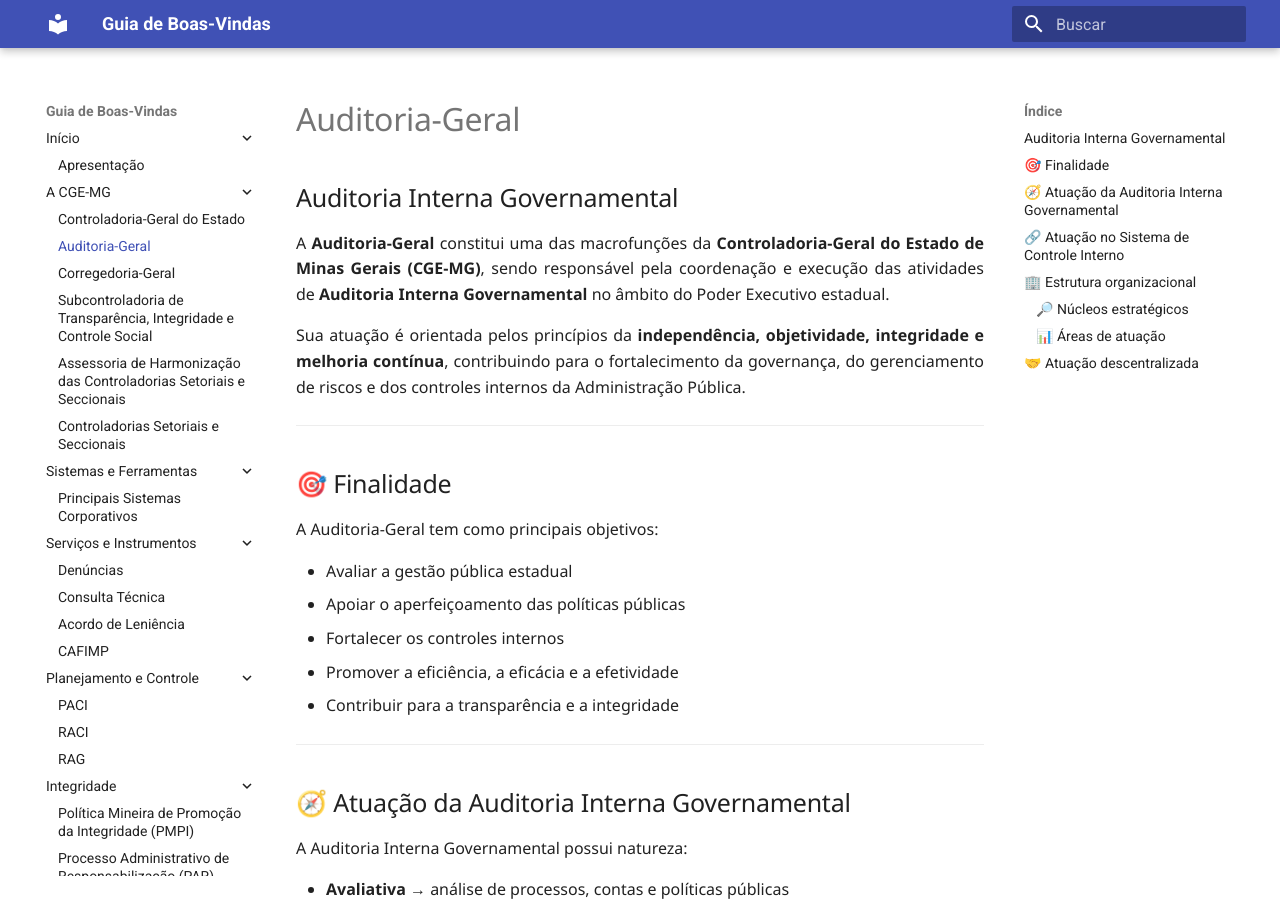
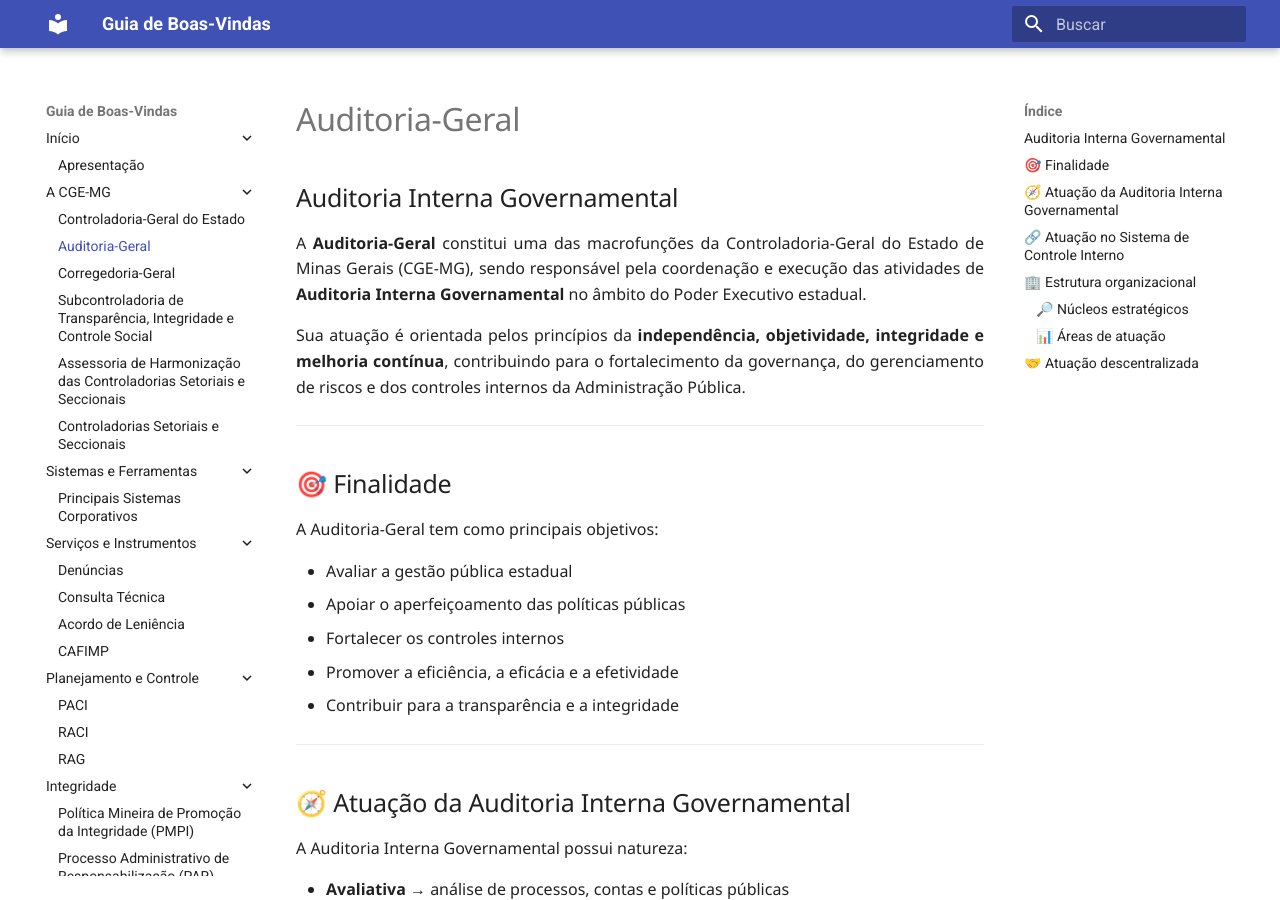
Before and after one commit to CGEMG-AHCS/guia-de-boas-vindas, an MkDocs documentation site: the page built from docs/auge.md, in a window 1280 px wide and 900 px high. Built offline with MkDocs 1.6.1 and Material for MkDocs 9.7.7, drawn with Linux system fonts in a browser that asks for light colours.

```diff
--- a/docs/auge.md
+++ b/docs/auge.md
@@ -1,7 +1,7 @@
 # Auditoria-Geral
 ## Auditoria Interna Governamental
 
-A **Auditoria-Geral** constitui uma das macrofunções da **Controladoria-Geral do Estado de Minas Gerais (CGE-MG)**, sendo responsável pela coordenação e execução das atividades de **Auditoria Interna Governamental** no âmbito do Poder Executivo estadual.
+A **Auditoria-Geral** constitui uma das macrofunções da Controladoria-Geral do Estado de Minas Gerais (CGE-MG), sendo responsável pela coordenação e execução das atividades de **Auditoria Interna Governamental** no âmbito do Poder Executivo estadual.
 
 Sua atuação é orientada pelos princípios da **independência, objetividade, integridade e melhoria contínua**, contribuindo para o fortalecimento da governança, do gerenciamento de riscos e dos controles internos da Administração Pública.
 
```
